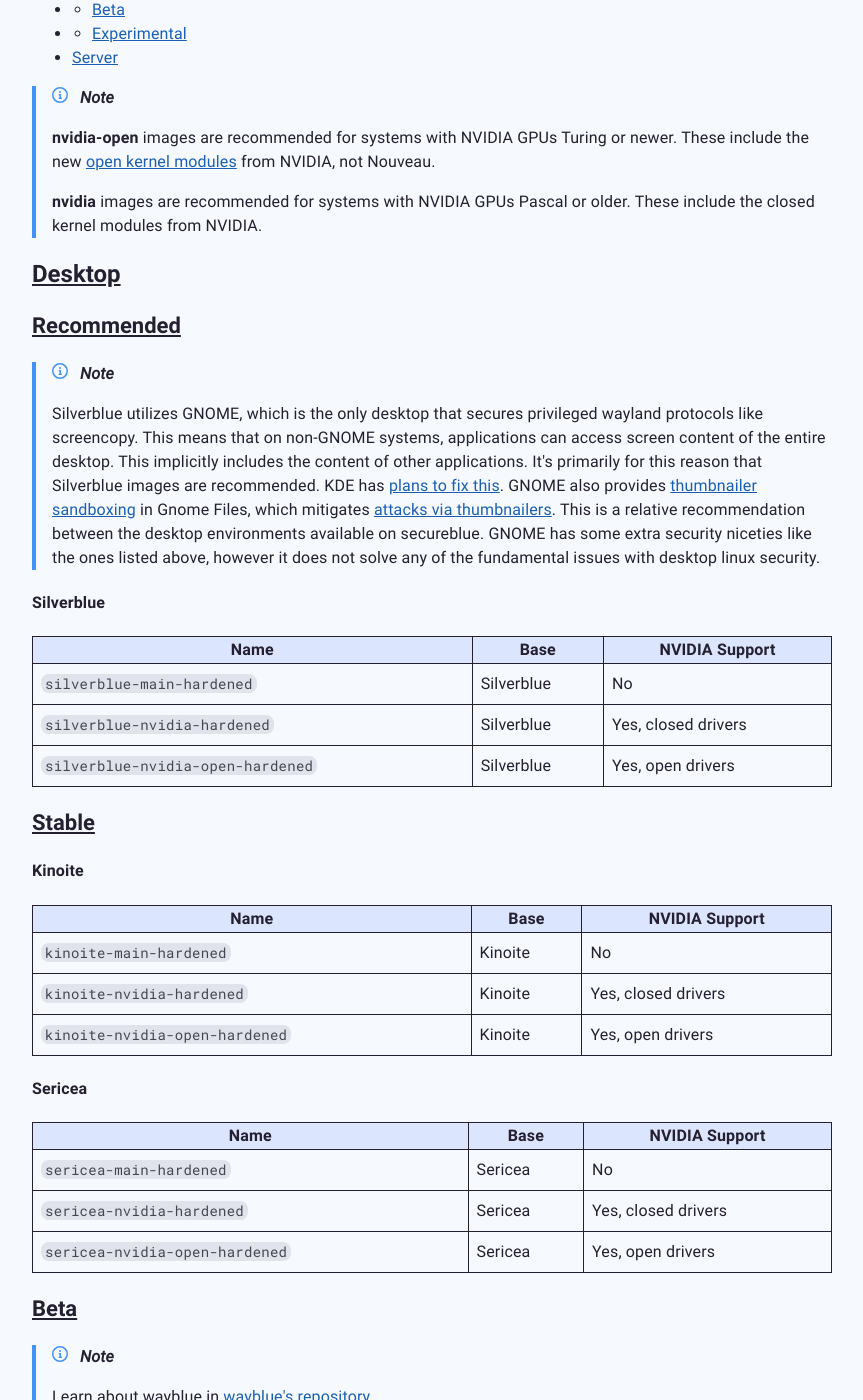
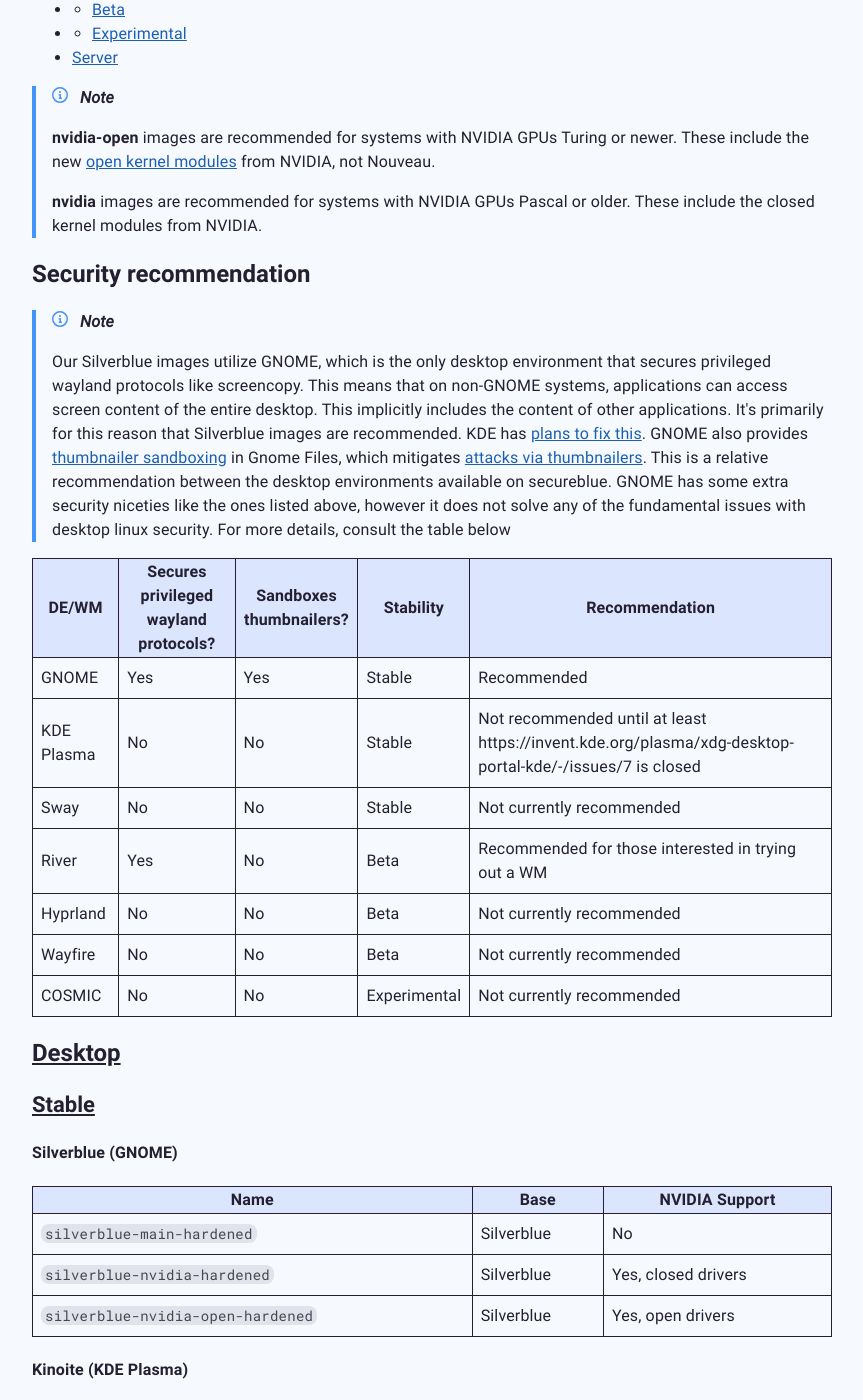
Before and after one commit to secureblue/secureblue.github.io, a Jekyll site: the page built from content/IMAGES.md, in a window 1280 px wide and 1400 px high, scrolled down 295 px. Shown: the whole window, without its empty margins (208-1071 px from the left). Built offline with Jekyll 4.4.1, drawn with Linux system fonts in a browser that asks for light colours; some of the changed text lies outside the part shown.

Commit message:
feat: add recommendation table

```diff
--- a/content/IMAGES.md
+++ b/content/IMAGES.md
@@ -17,13 +17,26 @@
 
 {% include alert.html type='note' content='<b>nvidia-open</b> images are recommended for systems with NVIDIA GPUs Turing or newer. These include the new <a href="https://github.com/NVIDIA/open-gpu-kernel-modules">open kernel modules</a> from NVIDIA, not Nouveau.<br><b>nvidia</b> images are recommended for systems with NVIDIA GPUs Pascal or older. These include the closed kernel modules from NVIDIA.' %}
 
+## Security recommendation
+
+{% include alert.html type='note' content='Our Silverblue images utilize GNOME, which is the only desktop environment that secures privileged wayland protocols like screencopy. This means that on non-GNOME systems, applications can access screen content of the entire desktop. This implicitly includes the content of other applications. It\'s primarily for this reason that Silverblue images are recommended. KDE has <a href="https://invent.kde.org/plasma/xdg-desktop-portal-kde/-/issues/7">plans to fix this</a>. GNOME also provides <a href="https://gitlab.gnome.org/GNOME/gnome-desktop/-/issues/213">thumbnailer sandboxing</a> in Gnome Files, which mitigates <a href="https://scarybeastsecurity.blogspot.com/2016/11/0day-exploit-compromising-linux-desktop.html">attacks via thumbnailers</a>. This is a relative recommendation between the desktop environments available on secureblue. GNOME has some extra security niceties like the ones listed above, however it does not solve any of the fundamental issues with desktop linux security. For more details, consult the table below' %}
+
+| DE/WM      | Secures privileged wayland protocols? | Sandboxes thumbnailers? | Stability    | Recommendation                                                                                           |
+|------------|---------------------------------------|-------------------------|--------------|----------------------------------------------------------------------------------------------------------|
+| GNOME      | Yes                                   | Yes                     | Stable       | Recommended                                                                                              |
+| KDE Plasma | No                                    | No                      | Stable       | Not recommended until at least https://invent.kde.org/plasma/xdg-desktop-portal-kde/-/issues/7 is closed |
+| Sway       | No                                    | No                      | Stable       | Not currently recommended                                                                                |
+| River      | Yes                                   | No                      | Beta         | Recommended for those interested in trying out a WM                                                      |
+| Hyprland   | No                                    | No                      | Beta         | Not currently recommended                                                                                |
+| Wayfire    | No                                    | No                      | Beta         | Not currently recommended                                                                                |
+| COSMIC     | No                                    | No                      | Experimental | Not currently recommended                                                                                |
+
+
 ## [Desktop](#desktop)
 
-### [Recommended](#recommended)
+### [Stable](#stable)
 
-{% include alert.html type='note' content='Silverblue utilizes GNOME, which is the only desktop that secures privileged wayland protocols like screencopy. This means that on non-GNOME systems, applications can access screen content of the entire desktop. This implicitly includes the content of other applications. It\'s primarily for this reason that Silverblue images are recommended. KDE has <a href="https://invent.kde.org/plasma/xdg-desktop-portal-kde/-/issues/7">plans to fix this</a>. GNOME also provides <a href="https://gitlab.gnome.org/GNOME/gnome-desktop/-/issues/213">thumbnailer sandboxing</a> in Gnome Files, which mitigates <a href="https://scarybeastsecurity.blogspot.com/2016/11/0day-exploit-compromising-linux-desktop.html">attacks via thumbnailers</a>. This is a relative recommendation between the desktop environments available on secureblue. GNOME has some extra security niceties like the ones listed above, however it does not solve any of the fundamental issues with desktop linux security.' %}
-
-#### Silverblue
+#### Silverblue (GNOME)
 
 | Name                                      | Base      | NVIDIA Support         |
 |-------------------------------------------|-----------|-------------------------|
@@ -32,9 +45,7 @@
 | `silverblue-nvidia-open-hardened`        | Silverblue| Yes, open drivers       |
 
 
-### [Stable](#stable)
-
-#### Kinoite
+#### Kinoite (KDE Plasma)
 
 | Name                                      | Base      | NVIDIA Support         |
 |-------------------------------------------|-----------|-------------------------|
@@ -42,7 +53,7 @@
 | `kinoite-nvidia-hardened`                | Kinoite   | Yes, closed drivers     |
 | `kinoite-nvidia-open-hardened`           | Kinoite   | Yes, open drivers       |
 
-#### Sericea
+#### Sericea (Sway)
 
 | Name                                      | Base      | NVIDIA Support         |
 |-------------------------------------------|-----------|-------------------------|
@@ -89,13 +100,13 @@
 
 ### [Experimental](#experimental)
 
-#### Cosmic
+#### COSMIC
 
 | Name                                      | Base                  | NVIDIA Support         |
 |-------------------------------------------|-----------------------|-------------------------|
-| `cosmic-main-hardened`          | Cosmic       | No                      |
-| `cosmic-nvidia-hardened`        | Cosmic       | Yes, closed drivers     |
-| `cosmic-nvidia-open-hardened`   | Cosmic       | Yes, open drivers       |
+| `cosmic-main-hardened`          | COSMIC       | No                      |
+| `cosmic-nvidia-hardened`        | COSMIC       | Yes, closed drivers     |
+| `cosmic-nvidia-open-hardened`   | COSMIC       | Yes, open drivers       |
 
 ## [Server](#server)
 
```
